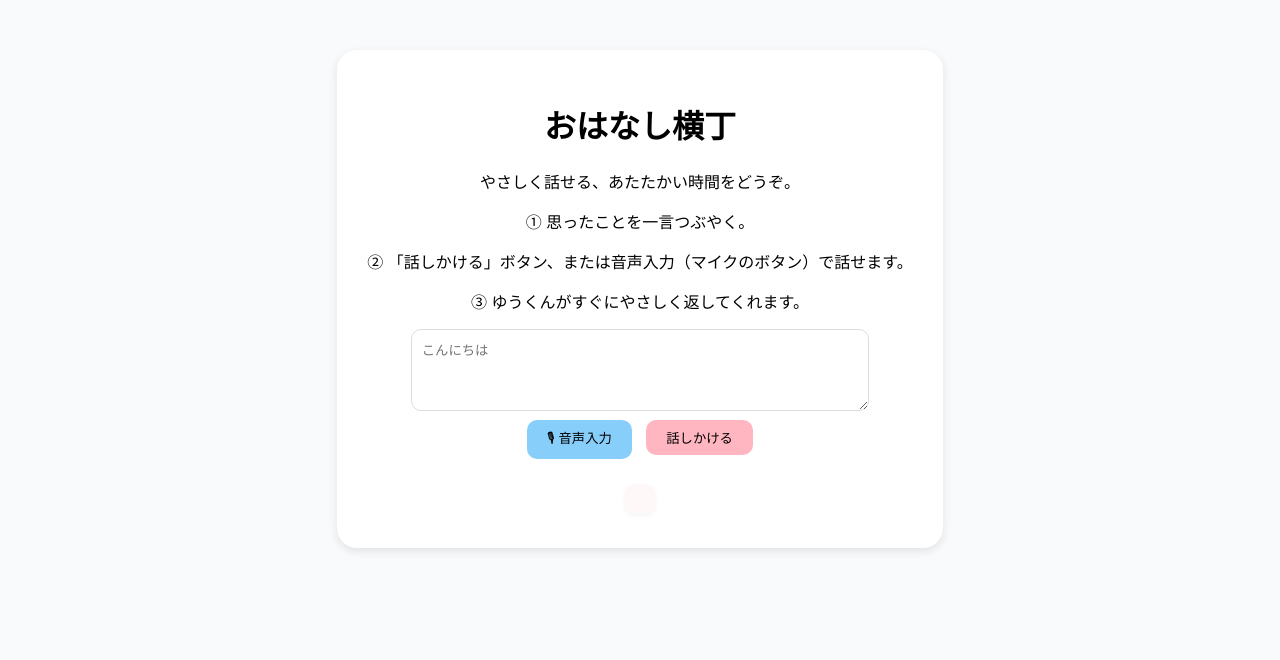
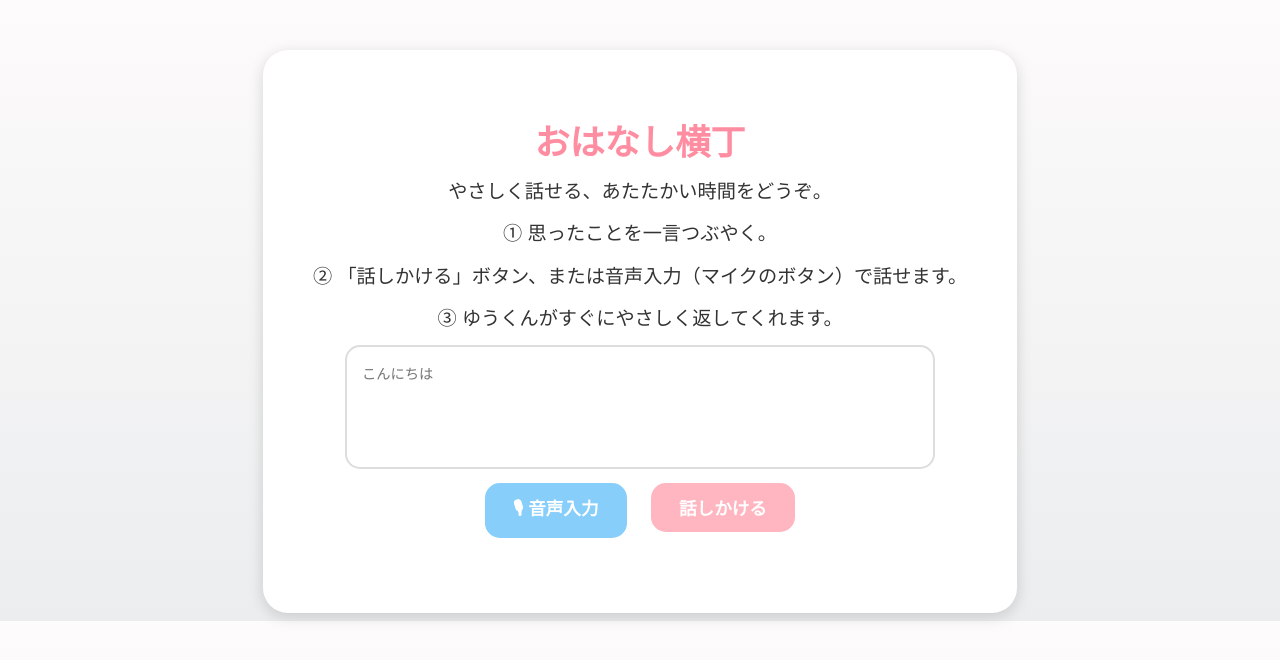
Before and after one commit to murahimurahi/ai_grandchild_bot, a Flask app: page / in a window 1280 px wide. Shown: the top 660 px of the page. Run offline with Flask 3, Linux system fonts and the light colour scheme.

Commit message:
Update style.css

```diff
--- a/static/style.css
+++ b/static/style.css
@@ -1,42 +1,88 @@
 body {
-  font-family: 'Hiragino Maru Gothic ProN', sans-serif;
-  background: #f9fafc;
+  font-family: 'Hiragino Maru Gothic ProN', 'Yu Gothic', sans-serif;
+  background: linear-gradient(180deg, #fdfbfb 0%, #ebedee 100%);
   text-align: center;
   margin-top: 50px;
+  color: #333;
 }
+
 .container {
   background: white;
   display: inline-block;
-  padding: 30px;
-  border-radius: 20px;
-  box-shadow: 0 3px 10px rgba(0,0,0,0.1);
+  padding: 40px 50px;
+  border-radius: 25px;
+  box-shadow: 0 4px 15px rgba(0,0,0,0.15);
+  max-width: 90%;
 }
+
+h1 {
+  color: #ff8da1;
+  font-size: 2.2em;
+  margin-bottom: 10px;
+}
+
+p {
+  font-size: 1.2em;
+  line-height: 1.8;
+  margin: 8px 0;
+}
+
 textarea {
-  width: 80%;
-  height: 60px;
-  border-radius: 10px;
-  border: 1px solid #ddd;
-  padding: 10px;
+  width: 85%;
+  height: 90px;
+  border-radius: 15px;
+  border: 2px solid #ddd;
+  padding: 15px;
+  font-size: 1.1em;
+  resize: none;
+  outline: none;
 }
+
 button {
-  margin: 5px;
-  padding: 8px 20px;
+  margin: 10px;
+  padding: 12px 28px;
   border: none;
-  border-radius: 10px;
+  border-radius: 15px;
   cursor: pointer;
+  font-size: 1.1em;
+  font-weight: bold;
+  transition: all 0.2s ease;
 }
+
+/* 🎙マイクボタン */
 #voiceBtn {
   background-color: #87cefa;
+  color: white;
 }
+#voiceBtn:hover {
+  background-color: #5bb8f3;
+}
+
+/* 💬話しかけるボタン */
 button[type="submit"] {
   background-color: #ffb6c1;
+  color: white;
 }
+button[type="submit"]:hover {
+  background-color: #ff91a4;
+}
+
+/* 🎧返答部分 */
 #response {
-  margin-top: 20px;
-  background: #fff8f8;
-  border-radius: 10px;
-  padding: 15px;
-  display: inline-block;
-  max-width: 80%;
-  box-shadow: 0 2px 5px rgba(0,0,0,0.05);
+  margin-top: 25px;
+  font-size: 1.3em;
+  color: #444;
 }
+
+audio {
+  margin-top: 15px;
+  width: 80%;
+}
+
+/* 📱スマホ対応 */
+@media (max-width: 600px) {
+  h1 { font-size: 1.8em; }
+  p { font-size: 1.1em; }
+  textarea { width: 95%; font-size: 1em; }
+  button { width: 90%; font-size: 1em; padding: 10px; }
+}
```
